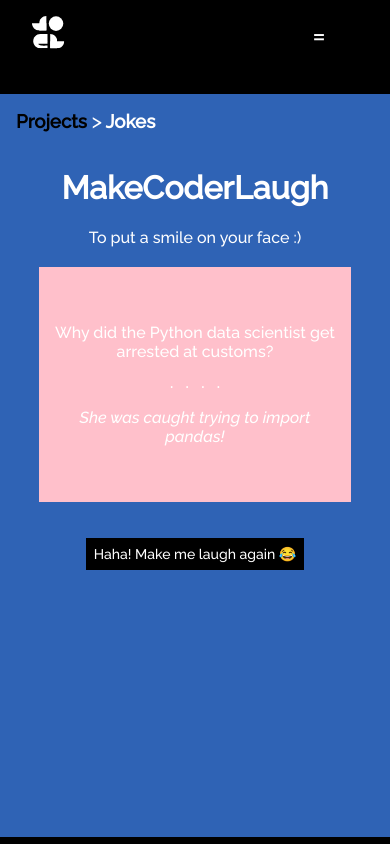
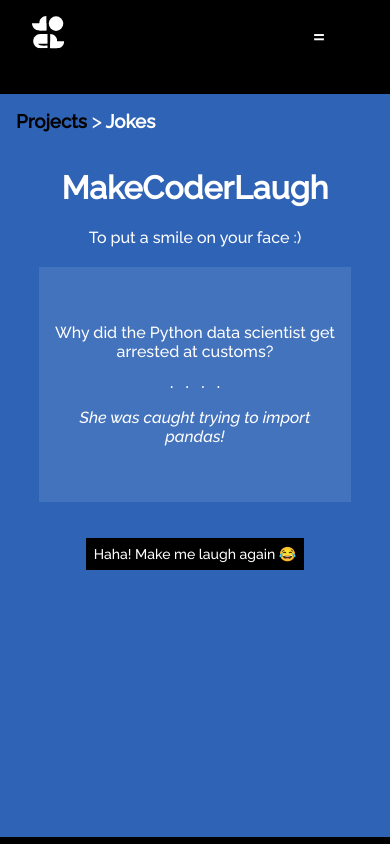
Before and after one commit to joelantonyjoy/portfolio, a React (Create React App) app: page /projects/jokes in a window 390 px wide. Built offline with nearby package versions, Linux system fonts and the light colour scheme.

Commit message:
Joke background fix

```diff
--- a/src/Pages/Projects/Jokes/jokes.css
+++ b/src/Pages/Projects/Jokes/jokes.css
@@ -44,7 +44,6 @@
     .joke{
         margin:20px 0px;
         padding:40px 16px;
-        background:pink;
     }
     .btn{
         background: black;
```
